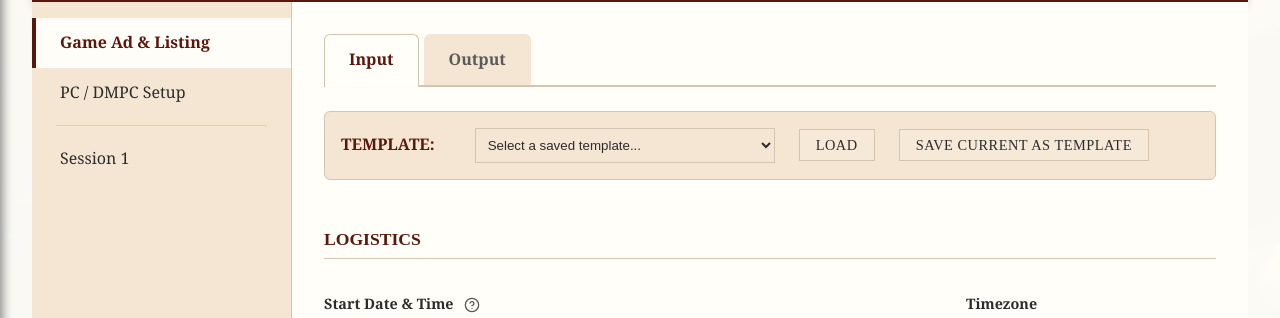
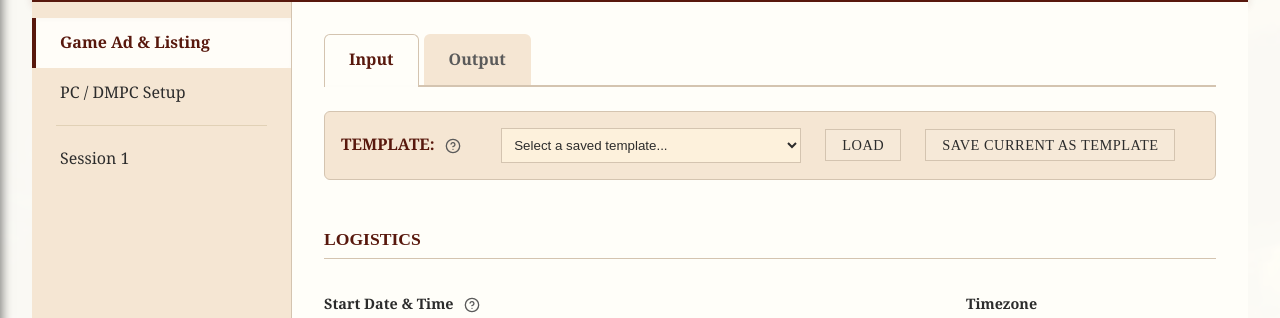
Before and after one commit to coconutswallow/Guides, a Jekyll site: the page built from dm-tool/session.html, in a window 1280 px wide. Shown: the part 175-493 px from the top of the page. Built offline with Jekyll 4.4.1, drawn with Linux system fonts in a browser that asks for light colours; a script that is not in the unit is left out.

Commit message:
Update session.html

```diff
--- a/dm-tool/session.html
+++ b/dm-tool/session.html
@@ -5,44 +5,6 @@
 extra_css:
   - /assets/css/dm-tool.css
 ---
-
-<style>
-    /* 1. Fix Template Dropdown in Dark Mode */
-    #template-select {
-        background-color: var(--color-bg-medium, #2c3e50);
-        color: var(--color-text, #ffffff);
-        border: 1px solid var(--color-border, #444);
-    }
-    #template-select option {
-        background-color: var(--color-bg-dark, #1a252f);
-        color: var(--color-text, #ffffff);
-    }
-
-    /* 2. Fix Secondary Buttons (Load/Save Template) legibility */
-    /* Making them look like Doc Navigation Buttons (.nav-link / button-secondary) */
-    #btn-load-template,
-    #btn-open-save-template {
-        background-color: rgba(255, 255, 255, 0.1);
-        color: var(--color-text, #e0e0e0);
-        border: 1px solid var(--color-border, #555);
-        transition: all 0.2s ease;
-    }
-
-    #btn-load-template:hover,
-    #btn-open-save-template:hover {
-        background-color: var(--color-primary, #3498db);
-        color: white;
-        border-color: var(--color-primary, #3498db);
-    }
-
-    /* Dark mode override for inputs if variables exist */
-    @media (prefers-color-scheme: dark) {
-        #inp-event[multiple] {
-            background-color: #2b2b2b;
-            color: #eee;
-        }
-    }
-</style>
 
 <header class="editor-header">
     <div class="header-inputs">
@@ -90,7 +52,7 @@
                 <div class="form-grid">
 
                     <div class="form-row-full" style="background: var(--color-bg-medium); padding: 1rem; border-radius: 6px; border: 1px solid var(--color-border); align-items: center;">
-                        <strong style="color:var(--color-primary); margin-right: 1rem;">TEMPLATE:</strong>
+                        <strong style="color:var(--color-primary); margin-right: 1rem;">TEMPLATE: {% include help-icon.html text="This function allows you to save the Game Listing info into template(s) so you can re-load content quickly." %}</strong>
                         <select id="template-select" style="flex:1; max-width:300px; padding: 0.5rem;">
                             <option value="">Select a saved template...</option>
                         </select>
```
